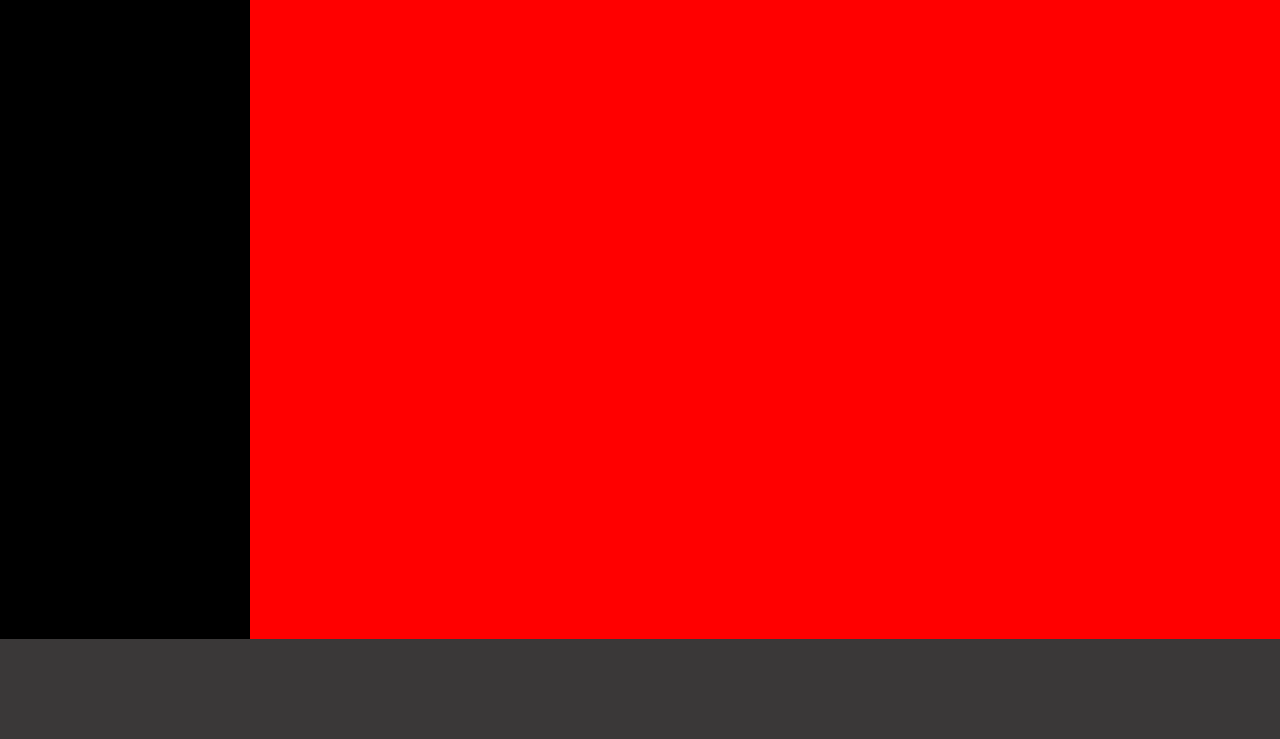
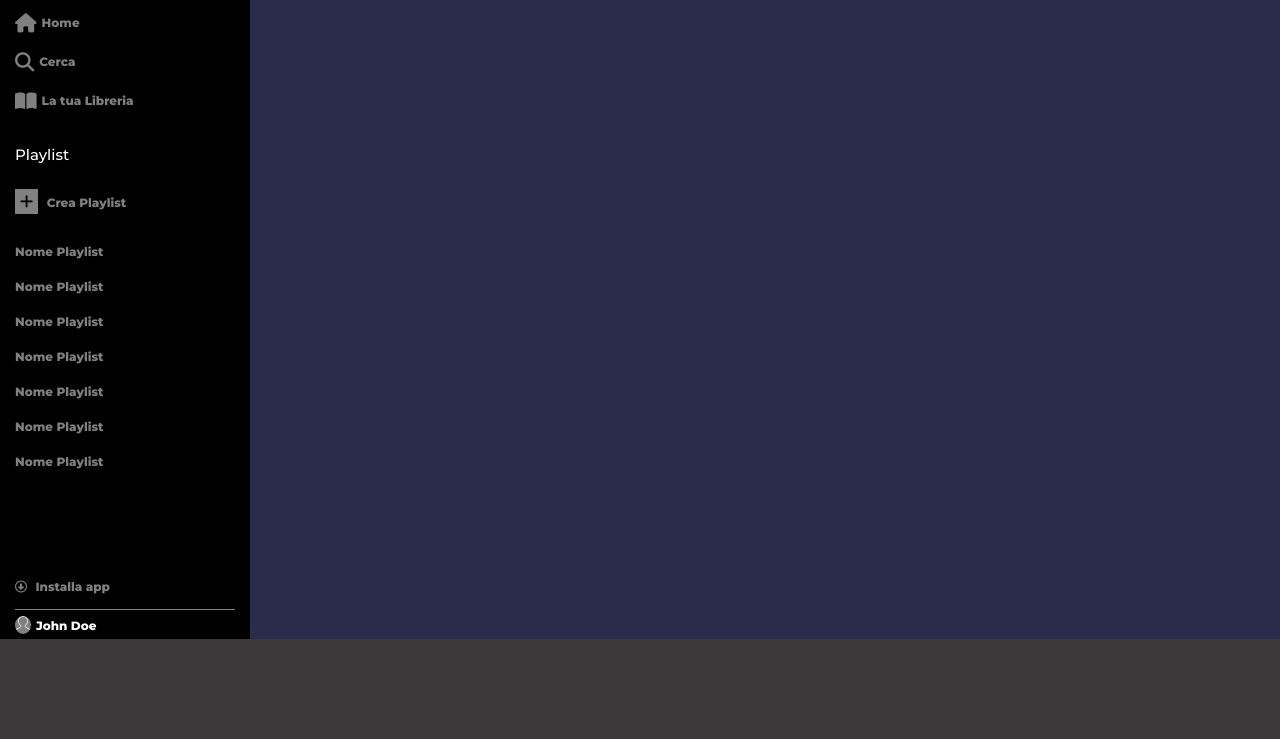
Before and after one commit to DaveCorleto/html-css-spotifyweb, a plain HTML site: page index.html in a window 1280 px wide. Shown: the part 61-800 px from the top of the page. Drawn offline with Linux system fonts and the light colour scheme; a web font is replaced by a local one.

Commit message:
nav completed

```diff
--- a/css/style.css
+++ b/css/style.css
@@ -5,6 +5,7 @@
 body {
     margin: 0 auto;
     padding: 0;
+    color: grey;
 }
 
 body, .main-container, nav {
@@ -12,23 +13,161 @@ body, .main-container, nav {
 }
 
 .main-container {
-    background-color: red;
+    background-color: rgb(43, 43, 78);
     min-width: 100%;
     height: calc(100vh - 100px);
     display: flex;
 
 }
+/* Stili della Nav e loro contenuto  */
 
+
+.logo {
+    width: 45%;
+}
+
+nav, .nav-xs {
+    background-color: black;
+}
 nav {
     width: 250px;
     height: calc(100vh - 100px);
-    background-color: black;
     padding-top: 15px;
     padding-left: 15px;
     padding-right: 15px;
+    font-weight: 800;
+    font-size: 12px;
+    position: relative;
+}
+
+.home {
+    padding-top: 1rem;
+}
+
+nav ul li{
+    list-style: none;
+    margin: 0;
+    padding-left:0;
+    padding-bottom: 10px;
+    padding-top: 10px;
+    display: flex;
+    align-items: center;
+}
+
+nav ul {
+    padding: 0;
+    margin: 0;
+}
+
+nav ul li i {
+    font-size: 1.2rem;
+    padding-right: 5px;
+    display: block;
+}
+
+#playlist h5 {
+    color: white;
+    font-size: 15px;
+    font-weight: 500;
+}
+
+.crea-playlist {
+    padding-bottom: 20px;
+}
+
+
+#playlist i {
+    background-color: grey;
+    padding: 5px;
+    color: black;
+    font-size: 15px;
+    font-weight: 900;
+    margin-right: 5px;
+}
+
+.utente {
+    position: absolute;
+    bottom: 0;
+    left: 15px;
+    height: 60px;
+    width: calc(100% - 30px);
+}
+
+.profile {
+    color: white;
+    display: flex;
+    align-items: center;
+    border-top: 1px solid grey;
+}
+
+.half {
+    height: 50%;
+    width: 100%;
+}
+
+.utente i, .profile img {
+    margin-right: 5px;
+}
+
+.profile img {
+    width: 1rem;
+    border-radius: 50%;
+    background-color: gray;
+}
+
+/* Sezione .nav-xs appare solo quando si scende in modalità xs  */
+
+.nav-xs {
+    width: 50px;
+    padding: 5px;
+    box-sizing: border-box;
+    position: relative;
+    display: none;
+}
+
+
+/* VERSIONE XS  */
+
+@media all and (max-width:480px) {
+
+    nav {
+        display: none;
+    }
+
+    .nav-xs, .nav-xs img {
+        display: block;
+    }
+
+    .nav-xs img {
+        width: 30px;
+        margin: auto;
+        padding-top: 10px;
+    }
+
+    .profile-xs {
+        position: absolute;
+        display: flex;
+        align-items: center;
+        justify-content: center;
+        flex-direction: column;
+        bottom: 0;
+        left: 10px;
+    }
+
+    #downloadsvg {
+        width: 18px;
+    }
+
+
+
 
 
 }
+
+/* Responsive Tablet  */
+
+
+
 
 .play-bar {
     height: 100px;
--- a/index.html
+++ b/index.html
@@ -19,23 +19,74 @@
 
     <div class="main-container">
 
+        <!-- div.nav-xs visibile solo in versione xs  -->
+
+        <div class="nav-xs">
+            <img src="img/logo-small.svg" alt="">
+            <img src="img/home.svg" alt="">
+            <img src="img/search.svg" alt="">
+            <img src="img/libreria.svg" alt="">
+
+            <div class="profile-xs">
+                <img id="downloadsvg" src="img/download.svg" alt="download">
+                <img src="img/profile.svg" alt="profile">
+            </div>
+        </div>
+
+
         <nav>
-            <div class="logo"></div>
-            <div class="home"></div>
-            <div class="playlist">
-                <h5>Playlist</h5>
-                <div class="crea-playlist"></div>
+            <div class="logo">
+                <img src="img/logo.svg" alt="logo spotify">
+            </div>
+
+            <div class="home">
                 <ul>
-                    <li></li>
-                    <li></li>
-                    <li></li>
-                    <li></li>
-                    <li></li>
-                    <li></li>
-                    <li></li>
+                    <li>
+                        <i class="fa-solid fa-house"></i>
+                        Home
+                    </li>
+                    <li>
+                        <i class="fa-solid fa-magnifying-glass"></i>
+                        Cerca
+                    </li>
+                    <li>
+                        <i class="fa-solid fa-book-open"></i>
+                        La tua Libreria
+                    </li>
                 </ul>
             </div>
+
+            <div id="playlist">
+                <h5>Playlist</h5>
+                <div class="crea-playlist">
+                    <i class="fa-solid fa-plus"></i>
+                    <span>Crea Playlist</span>
+                </div>
+                <ul>
+                    <li>Nome Playlist</li>
+                    <li>Nome Playlist</li>
+                    <li>Nome Playlist</li>
+                    <li>Nome Playlist</li>
+                    <li>Nome Playlist</li>
+                    <li>Nome Playlist</li>
+                    <li>Nome Playlist</li>
+
+                </ul>
+            </div>
+
+            <div class="utente">
+                <div class="half">
+                    <i class="fa-regular fa-circle-down"></i>
+                    Installa app
+                </div>
+                <div class="profile half">
+                    <img src="img/profile.svg" alt="profile">
+                    John Doe
+                </div>
+
+            </div>
         </nav>
+
 
         <main>
             <div class="top-bar">
```
